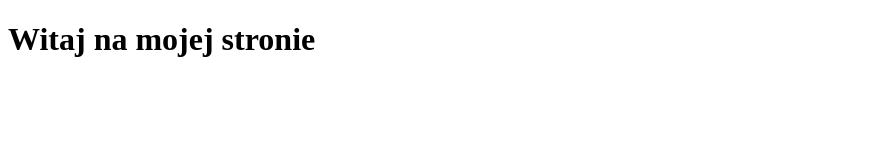
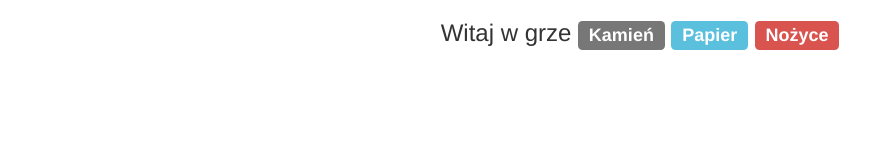
Before and after one commit to kzgodka/Rock-Paper-Scissors, a plain HTML site: page index.html in a window 1280 px wide. Shown: the whole page, without its empty margins (0-894 px from the left). Drawn offline with nearby package versions, Linux system fonts and the light colour scheme.

Commit message:
welcome page

```diff
--- a/index.html
+++ b/index.html
@@ -2,11 +2,20 @@
 <html lang="pl-PL">
   <head>
     <meta charset="utf-8">
-    <title>Tytuł strony</title>
+    <title>Rock Paper Scissors</title>
+    <link href="https://maxcdn.bootstrapcdn.com/bootstrap/3.3.6/css/bootstrap.min.css" rel="stylesheet" />
+    <link href="https://cdnjs.cloudflare.com/ajax/libs/font-awesome/4.6.3/css/font-awesome.min.css" rel="stylesheet" />
     <link rel="stylesheet" href="css/style.css">
   </head>
   <body>
-    <h1>Witaj na mojej stronie</h1>
+    <div class="container">
+    <h3 class="text-center">
+    	Witaj w grze
+    	<span class="label label-default">Kamień</span>
+    	<span class="label label-info">Papier</span>
+    	<span class="label label-danger">Nożyce</span>
+    </h3>
+    </div>
     <script type="text/javascript" src="js/scripts.js"></script>
   </body>
 </html>
```
